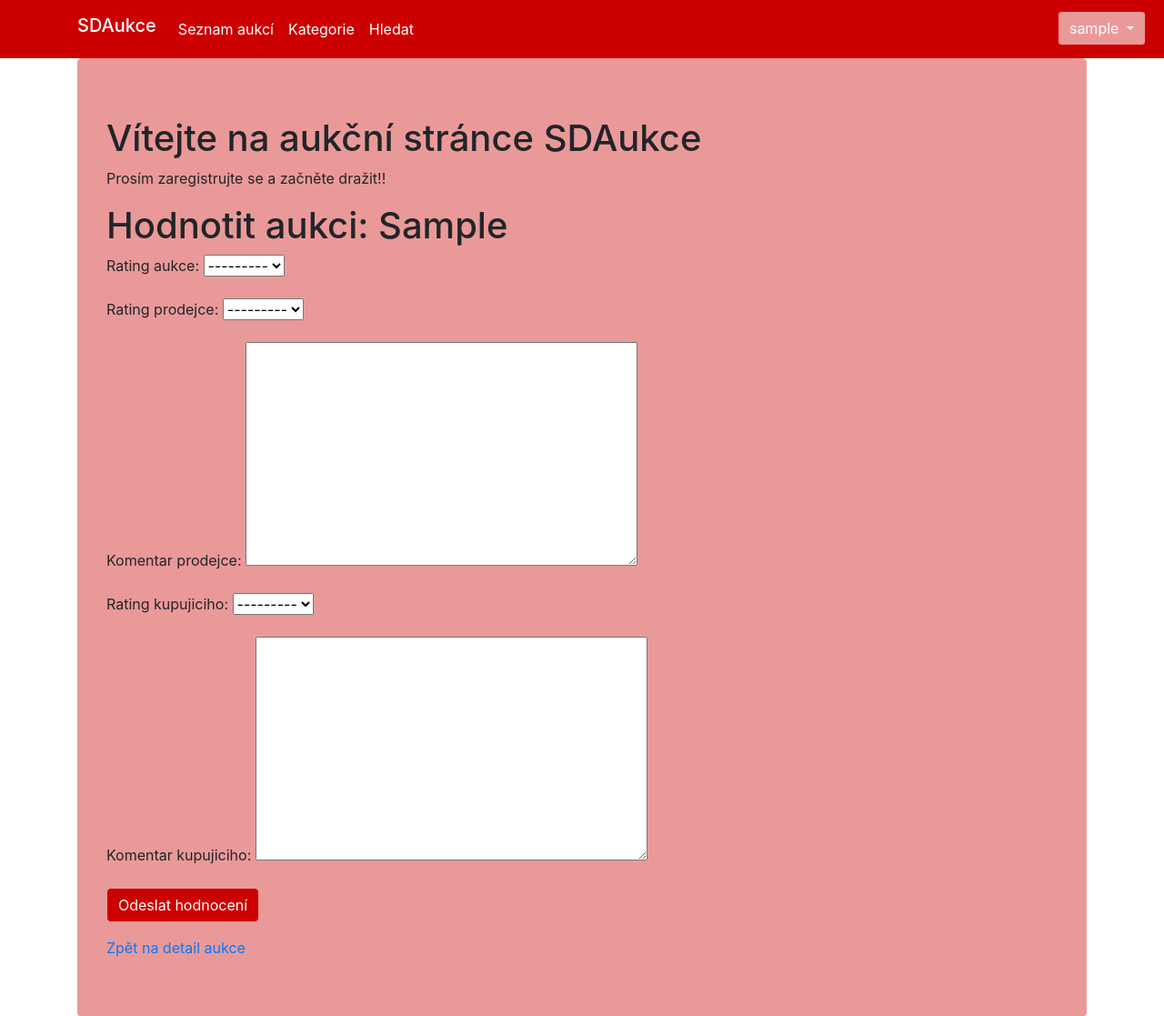
After one commit to Chairman219/Auction_web_site, a Django app: page /aukce/1/hodnotit/ in a window 1280 px wide. The commit adds this page. Shown: the top 1117 px of the page at 91% size. Run offline with Django 4.2, Linux system fonts and the light colour scheme; a user stored in the database is signed in; tables that the repository leaves empty hold one stand-in row (values such as "Sample post"); some libraries are stand-ins or nearby versions.

Commit message:
feat: add auction_ration - created hodnotit_aukci.html, new model in models.py - Hodnoceni, new view in views.py - ohodnotit_aukci, new url in urls.py - 'hodnotit_aukci', new form in forms.py - HodnoceniForm updated aukcni_stranka.html

```diff
--- a/auction/models.py
+++ b/auction/models.py
@@ -92,3 +92,16 @@ class Bid(Model):
     def clean(self):
         if self.castka <= 0:
             raise ValidationError('Příhoz musí být kladné číslo.')
+
+class Hodnoceni(Model):
+    aukce = ForeignKey(Aukce, on_delete=CASCADE, related_name='hodnoceni')
+    uzivatel = ForeignKey(User, on_delete=CASCADE)
+
+    rating_aukce = IntegerField(choices=[(i, i) for i in range(1, 6)])
+    rating_prodejce = IntegerField(choices=[(i, i) for i in range(1, 6)])
+    komentar_prodejce = TextField(blank=True, null=True)
+    rating_kupujiciho = IntegerField(choices=[(i, i) for i in range(1, 6)])
+    komentar_kupujiciho = TextField(blank=True, null=True)
+
+    def __str__(self):
+        return f"Hodnocení pro aukci: {self.aukce.nazev} od uživatel {self.uzivatel.username}"
--- /dev/null
+++ b/auction/templates/hodnotit_aukci.html
@@ -0,0 +1,11 @@
+{% extends "hlavni_stranka.html" %}
+
+{% block content %}
+<h1>Hodnotit aukci: {{ aukce.nazev }}</h1>
+<form method="post">
+    {% csrf_token %}
+    {{ form.as_p }}
+    <button type="submit" class="btn btn-primary" style="background-color: #cc0000; border-radius: 5px; border-color: #ea9999">Odeslat hodnocení</button>
+</form>
+<a href="{% url 'aukcni_stranka' aukce.id %}">Zpět na detail aukce</a>
+{% endblock %}
--- a/auction/views.py
+++ b/auction/views.py
@@ -13,7 +13,7 @@ from platformdirs import user_log_path
 from django.contrib import messages
 
 from auction.models import Aukce, Kategorie, Bid
-from aukce.forms import BidForm, AukceForm, AuctionSearchForm, SignUpForm
+from aukce.forms import BidForm, AukceForm, AuctionSearchForm, SignUpForm, HodnoceniForm
 
 
 class SignUpView(CreateView):
@@ -119,6 +119,24 @@ def aukce_v_kategorii(request, kategorie_id):
     aukce_v_kategorii = Aukce.objects.filter(kategorie=kategorie)
     return render(request, 'aukce_v_kategorii.html', {'aukce': aukce_v_kategorii, 'kategorie': kategorie})
 
+@login_required
+def ohodnotit_aukci(request, aukce_id):
+    aukce = get_object_or_404(Aukce, id=aukce_id)
+
+    if request.method == 'POST':
+        form = HodnoceniForm(request.POST)
+        if form.is_valid():
+            hodnoceni = form.save(commit=False)
+            hodnoceni.aukce = aukce
+            hodnoceni.uzivatel = request.user
+            hodnoceni.save()
+            return redirect('aukcni_stranka', aukce_id=aukce_id)
+    else:
+        form = HodnoceniForm()
+
+    return render(request, 'hodnotit_aukci.html', {'form': form, 'aukce': aukce})
+
+
 class VytvoritKategoriiView(PermissionRequiredMixin, CreateView):
     model = Kategorie
     template_name = 'vytvorit_kategorii.html'
--- a/aukce/forms.py
+++ b/aukce/forms.py
@@ -5,7 +5,7 @@ from django.db.transaction import atomic
 from django.forms import ModelForm, Form, ModelChoiceField, DateField, DecimalField
 from django.forms import CharField
 
-from auction.models import Bid, Aukce, Kategorie, Profile
+from auction.models import Bid, Aukce, Kategorie, Profile, Hodnoceni
 
 
 class SignUpForm(UserCreationForm):
@@ -44,3 +44,8 @@ class AuctionSearchForm(Form):
     minimalni_prihoz = DecimalField(required=False, min_value=0)
     castka_kup_ted = DecimalField(required=False, min_value=0)
     datum_zacatku = DateField(required=False)
+
+class HodnoceniForm(ModelForm):
+    class Meta:
+        model = Hodnoceni
+        fields = ['rating_aukce', 'rating_prodejce', 'komentar_prodejce', 'rating_kupujiciho', 'komentar_kupujiciho']
--- a/aukce/urls.py
+++ b/aukce/urls.py
@@ -18,7 +18,7 @@ from django.contrib.auth.views import LoginView, LogoutView, PasswordChangeView,
 from django.urls import path
 from auction.views import VytvorAukciView, hlavni_stranka, SeznamAukciView, aukcni_stranka, seznam_kategorii, \
     aukce_v_kategorii, SubmittableLoginView, SubmittablePasswordChangeView, SubmittablePasswordResetView, \
-    SmazatAukciView, VytvoritKategoriiView, vyhledavani_aukci, muj_profil, SignUpView
+    SmazatAukciView, VytvoritKategoriiView, vyhledavani_aukci, muj_profil, SignUpView, ohodnotit_aukci
 
 from auction.models import Aukce, Bid, Kategorie, Profile
 
@@ -48,5 +48,6 @@ urlpatterns = [
     path('kategorie/<int:kategorie_id>/', aukce_v_kategorii, name='aukce_v_kategorii'),
     path('kategorie/vytvorit/', VytvoritKategoriiView.as_view(), name='vytvorit_kategorii'),
     path('vyhledavani/', vyhledavani_aukci, name='vyhledavani_aukci'),
+    path('aukce/<int:aukce_id>/hodnotit/', ohodnotit_aukci, name='hodnotit_aukci'),
 
 ]
```
Also changed, not shown: auction/templates/aukcni_stranka.html (+23 -1 lines), auction/migrations/0006_hodnoceni.py (added).
